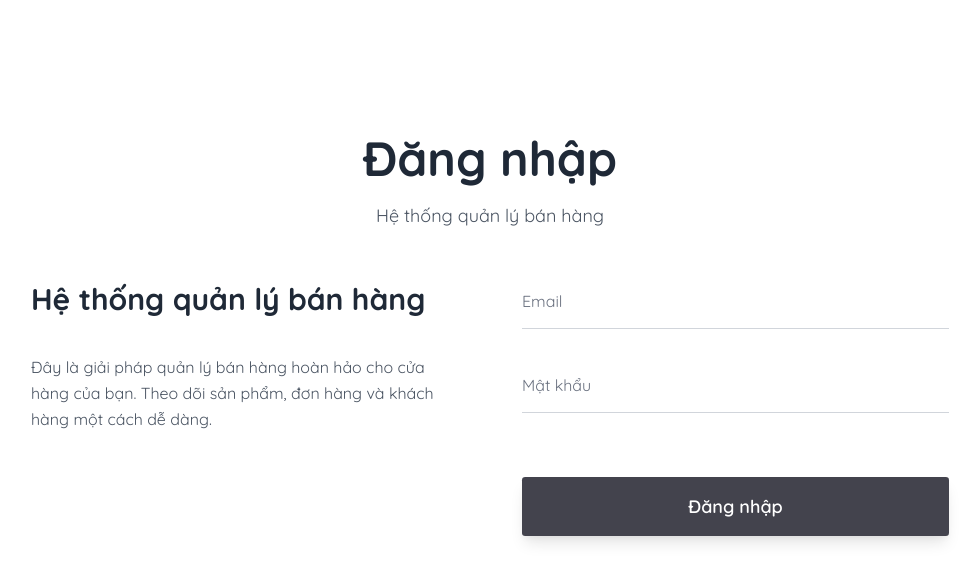
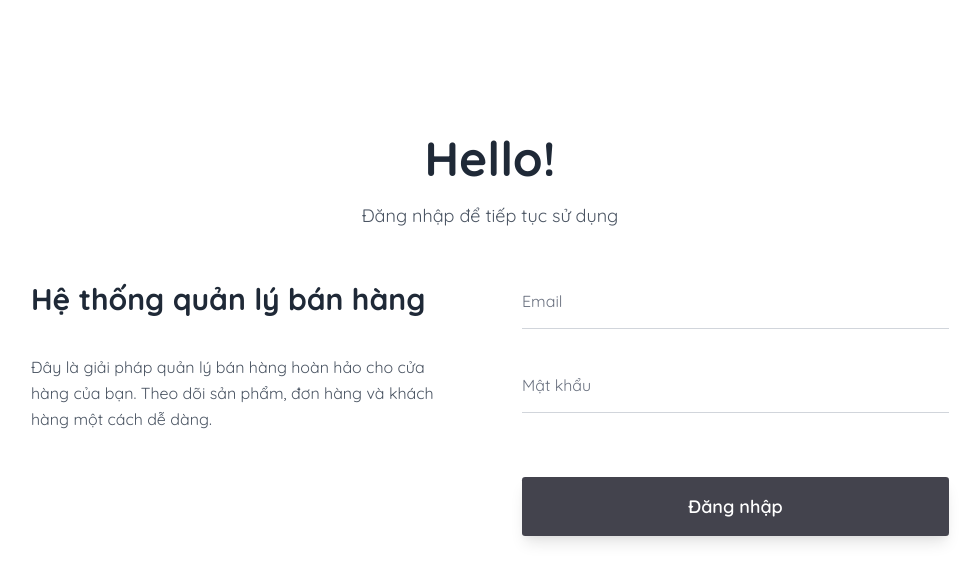
Before and after one commit to trungtu1997/quan-ly-ban-hang, a plain HTML site: page index.html in a window 1280 px wide. Shown: the top 565 px of the page, without its empty margins (150-1130 px from the left). Drawn offline with nearby package versions, Linux system fonts and the light colour scheme.

Commit message:
Update index.html

```diff
--- a/index.html
+++ b/index.html
@@ -18,8 +18,8 @@
             <div class="main-content">
                 <div class="content-wrapper">
                     <div class="header-section">
-                        <h1 class="heading-1">Đăng nhập</h1>
-                        <p class="subtitle">Hệ thống quản lý bán hàng</p>
+                        <h1 class="heading-1">Hello!</h1>
+                        <p class="subtitle">Đăng nhập để tiếp tục sử dụng</p>
                     </div>
 
                     <div class="grid-layout">
```
